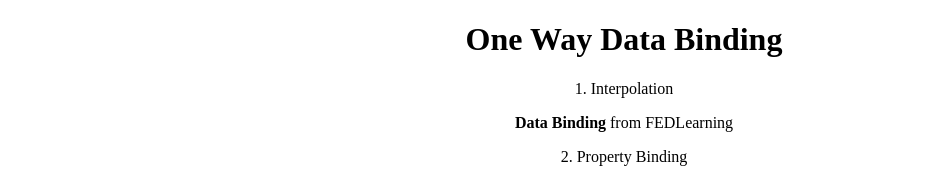
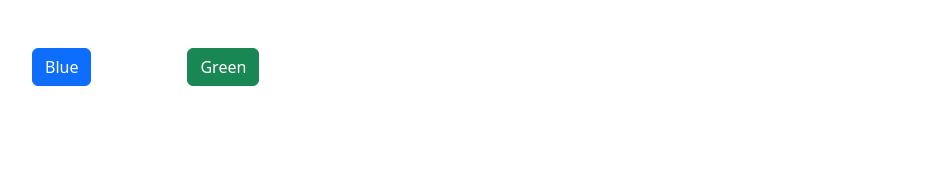
Before and after one commit to MeghanaDharmaraju/angularProject, an Angular app: page / in a window 1280 px wide. Shown: the top 180 px of the page, without its empty margins (16-946 px from the left). Built offline with nearby package versions, Linux system fonts and the light colour scheme.

Commit message:
install bootstrap

```diff
--- a/angular.json
+++ b/angular.json
@@ -27,9 +27,12 @@
               }
             ],
             "styles": [
-              "src/styles.css"
+              "src/styles.css",
+              "node_modules/bootstrap/dist/css/bootstrap.min.css"
             ],
-            "scripts": [],
+            "scripts": [
+              "node_modules/bootstrap/dist/js/bootstrap.min.js"
+            ],
             "server": "src/main.server.ts",
             "outputMode": "server",
             "ssr": {
--- a/package.json
+++ b/package.json
@@ -21,6 +21,7 @@
     "@angular/platform-server": "^19.1.0",
     "@angular/router": "^19.1.0",
     "@angular/ssr": "^19.1.6",
+    "bootstrap": "^5.3.3",
     "express": "^4.18.2",
     "rxjs": "~7.8.0",
     "tslib": "^2.3.0",
--- a/src/app/app.component.html
+++ b/src/app/app.component.html
@@ -1,3 +1,5 @@
-<app-data-binding></app-data-binding>
+<!-- <app-data-binding></app-data-binding> -->
+
+<app-directive></app-directive>
 
 <router-outlet></router-outlet>
--- a/src/app/app.component.ts
+++ b/src/app/app.component.ts
@@ -1,12 +1,14 @@
 import { Component } from '@angular/core';
 import { RouterOutlet } from '@angular/router';
 import { DataBindingComponent } from './data-binding/data-binding.component';
+import { DirectiveComponent } from './directive/directive.component';
 
 @Component({
   selector: 'app-root',
   imports: [
     RouterOutlet,
-    DataBindingComponent,
+    // DataBindingComponent,
+    DirectiveComponent
    ],
   templateUrl: './app.component.html',
   styleUrl: './app.component.css',
--- a/src/app/directive/directive.component.html
+++ b/src/app/directive/directive.component.html
@@ -1 +1,4 @@
-<p>directive works!</p>
+<div>
+  <button class="btn btn-primary m-5">Blue</button>
+  <button class="btn btn-success m-5">Green</button>
+</div>
```
Also changed, not shown: 1 other file (tests, documents, lock files or other folders).
